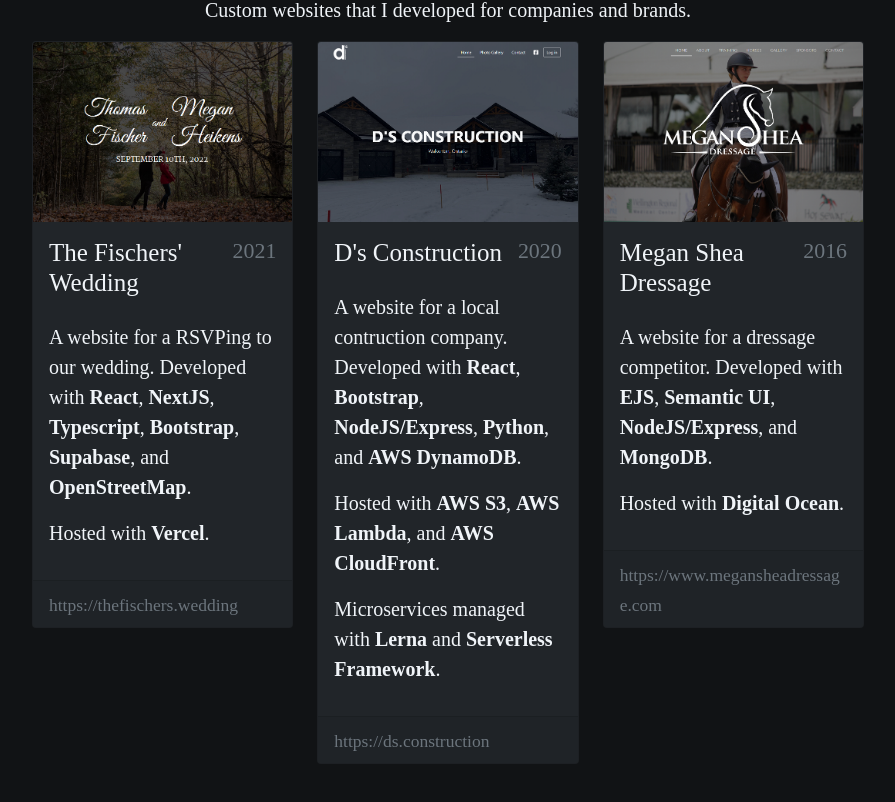
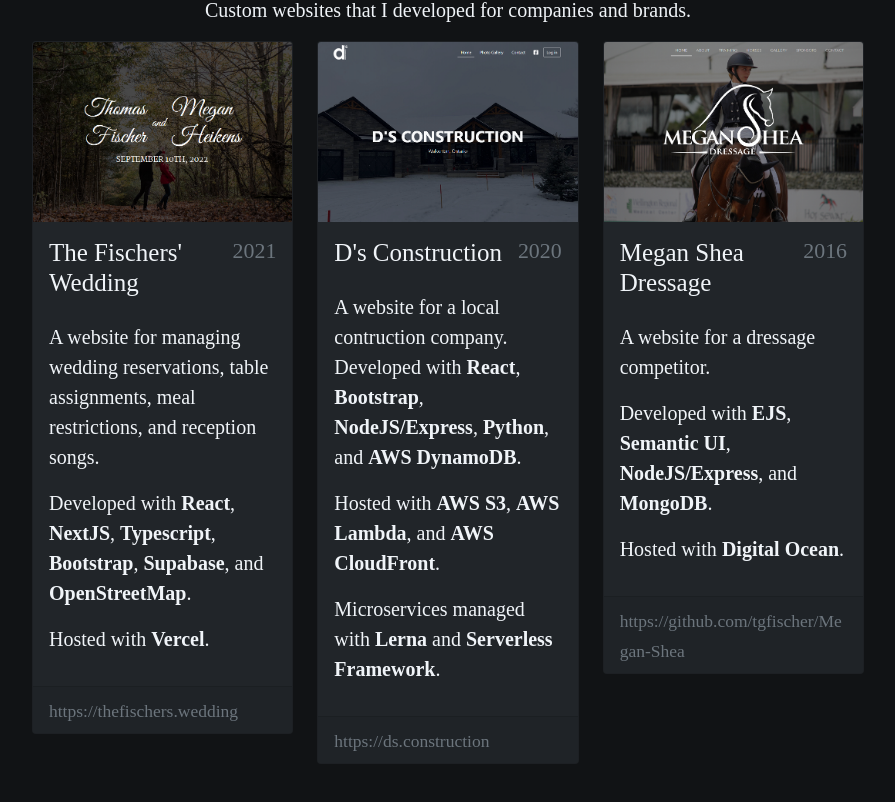
Before and after one commit to tgfischer/tomfischer, a Next.js app: page / in a window 1280 px wide. Shown: the part 1049-1851 px from the top of the page, without its empty margins (192-1087 px from the left). Built offline with nearby package versions, Linux system fonts and the light colour scheme; a web font is replaced by a local one.

Commit message:
Updated dependencies, projects

```diff
--- a/src/components/HomePage/Projects.tsx
+++ b/src/components/HomePage/Projects.tsx
@@ -20,8 +20,11 @@ export const Projects: FC = () => (
           link="https://thefischers.wedding"
         >
           <p>
-            A website for a RSVPing to our wedding. Developed with{" "}
-            <strong>React</strong>, <strong>NextJS</strong>,{" "}
+            A website for managing wedding reservations, table assignments, meal
+            restrictions, and reception songs.
+          </p>
+          <p>
+            Developed with <strong>React</strong>, <strong>NextJS</strong>,{" "}
             <strong>Typescript</strong>, <strong>Bootstrap</strong>,{" "}
             <strong>Supabase</strong>, and <strong>OpenStreetMap</strong>.
           </p>
@@ -58,11 +61,11 @@ export const Projects: FC = () => (
           name="Megan Shea Dressage"
           year={2016}
           src="/meganshea.PNG"
-          link="https://www.megansheadressage.com"
+          link="https://github.com/tgfischer/Megan-Shea"
         >
+          <p>A website for a dressage competitor.</p>{" "}
           <p>
-            A website for a dressage competitor. Developed with{" "}
-            <strong>EJS</strong>, <strong>Semantic UI</strong>,{" "}
+            Developed with <strong>EJS</strong>, <strong>Semantic UI</strong>,{" "}
             <strong>NodeJS/Express</strong>, and <strong>MongoDB</strong>.
           </p>
           <p>
```
Also changed, not shown: package.json (+14 -14 lines), 2 other files (tests, documents, lock files or other folders).
